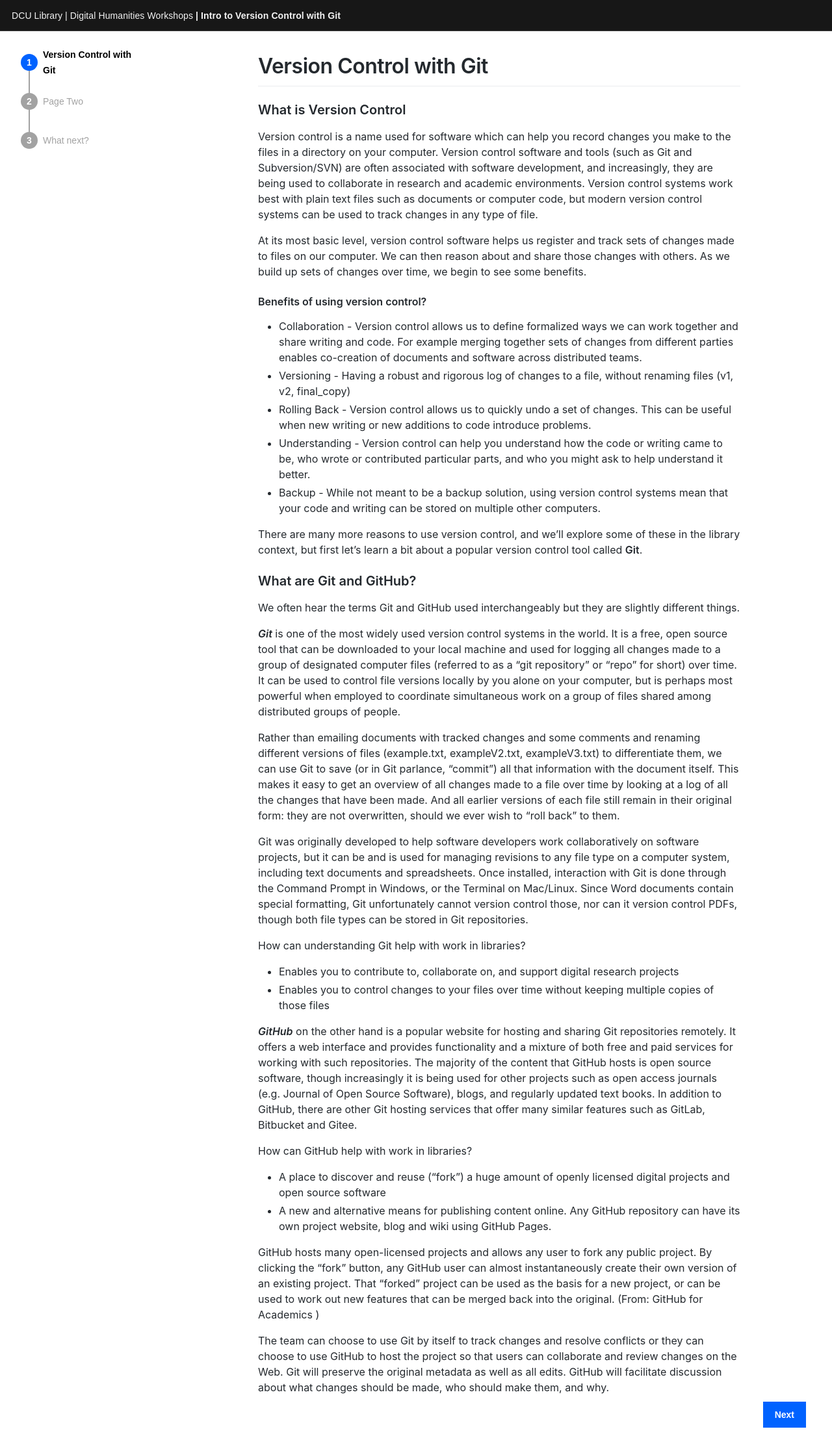
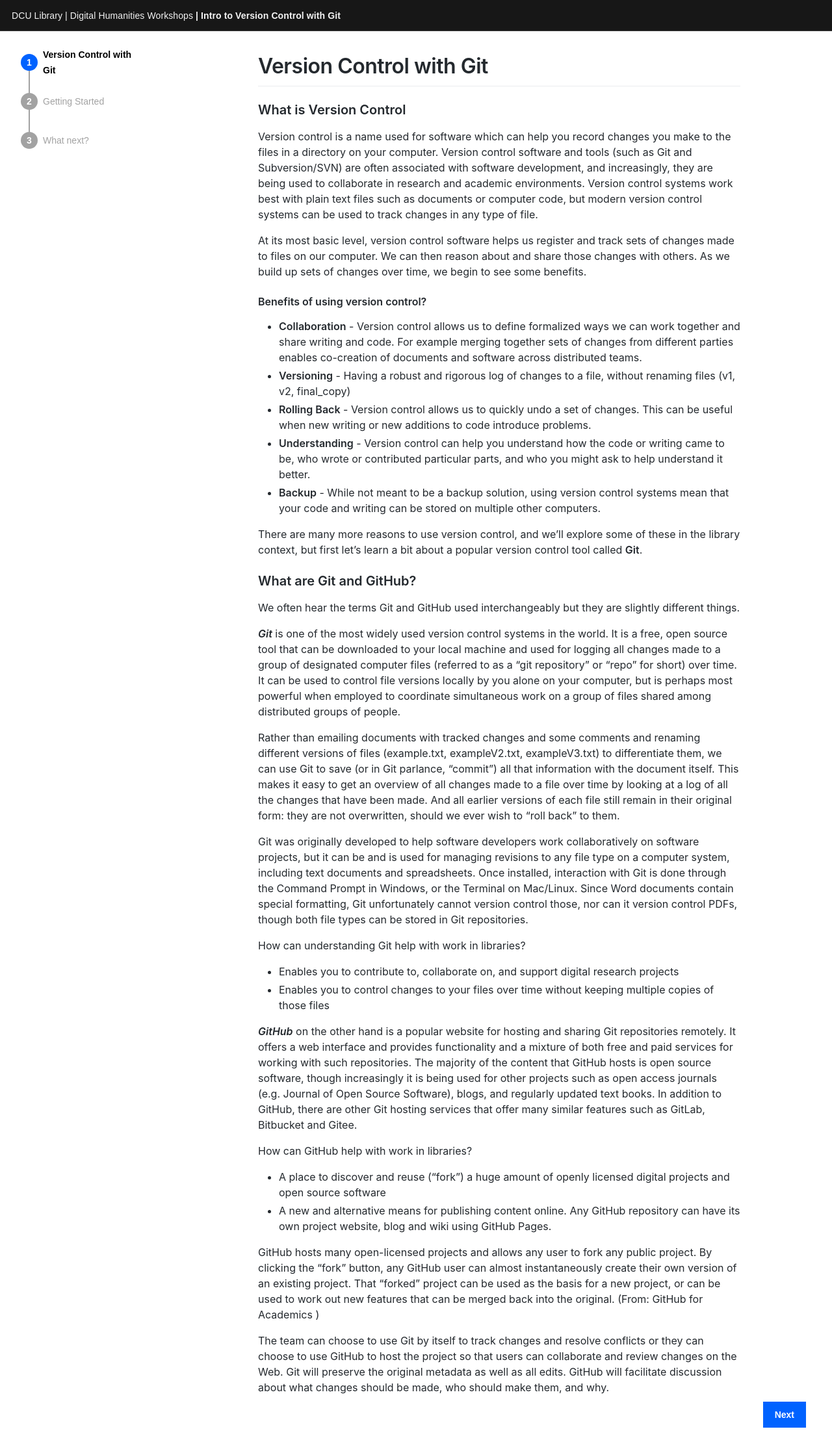
Before and after one commit to liamodwyer/github-pages, a Jekyll site: the page built from _workshop/index.md, in a window 1280 px wide. Shown: the top 2236 px of the page at 65% size. Built offline with Jekyll 4.4.1, drawn with Linux system fonts in a browser that asks for light colours; some web fonts are replaced.

```diff
--- a/_workshop/index.md
+++ b/_workshop/index.md
@@ -9,11 +9,11 @@ Version control is a name used for software which can help you record changes yo
 At its most basic level, version control software helps us register and track sets of changes made to files on our computer. We can then reason about and share those changes with others. As we build up sets of changes over time, we begin to see some benefits.
 
 #### Benefits of using version control?
-* Collaboration - Version control allows us to define formalized ways we can work together and share writing and code. For example merging together sets of changes from different parties enables co-creation of documents and software across distributed teams.
-* Versioning - Having a robust and rigorous log of changes to a file, without renaming files (v1, v2, final_copy)
-* Rolling Back - Version control allows us to quickly undo a set of changes. This can be useful when new writing or new additions to code introduce problems.
-* Understanding - Version control can help you understand how the code or writing came to be, who wrote or contributed particular parts, and who you might ask to help understand it better.
-* Backup - While not meant to be a backup solution, using version control systems mean that your code and writing can be stored on multiple other computers.
+* __Collaboration__ - Version control allows us to define formalized ways we can work together and share writing and code. For example merging together sets of changes from different parties enables co-creation of documents and software across distributed teams.
+* __Versioning__ - Having a robust and rigorous log of changes to a file, without renaming files (v1, v2, final_copy)
+* __Rolling Back__ - Version control allows us to quickly undo a set of changes. This can be useful when new writing or new additions to code introduce problems.
+* __Understanding__ - Version control can help you understand how the code or writing came to be, who wrote or contributed particular parts, and who you might ask to help understand it better.
+* __Backup__ - While not meant to be a backup solution, using version control systems mean that your code and writing can be stored on multiple other computers.
 
 There are many more reasons to use version control, and we’ll explore some of these in the library context, but first let’s learn a bit about a popular version control tool called **Git**.
 
```
Also changed, not shown: _workshop/another-page.md (deleted, +0 -72 lines), _workshop/getting-started-with-git.md (added, +23 -0 lines).
